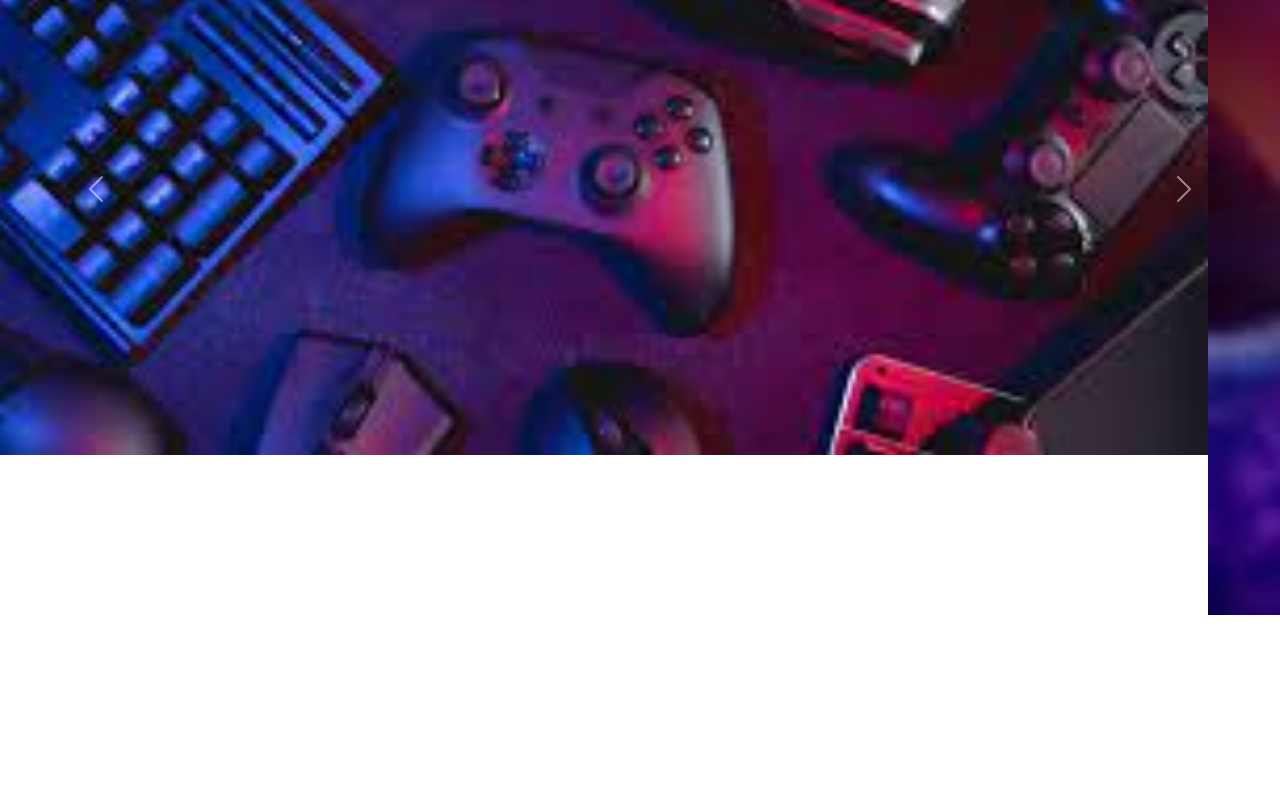
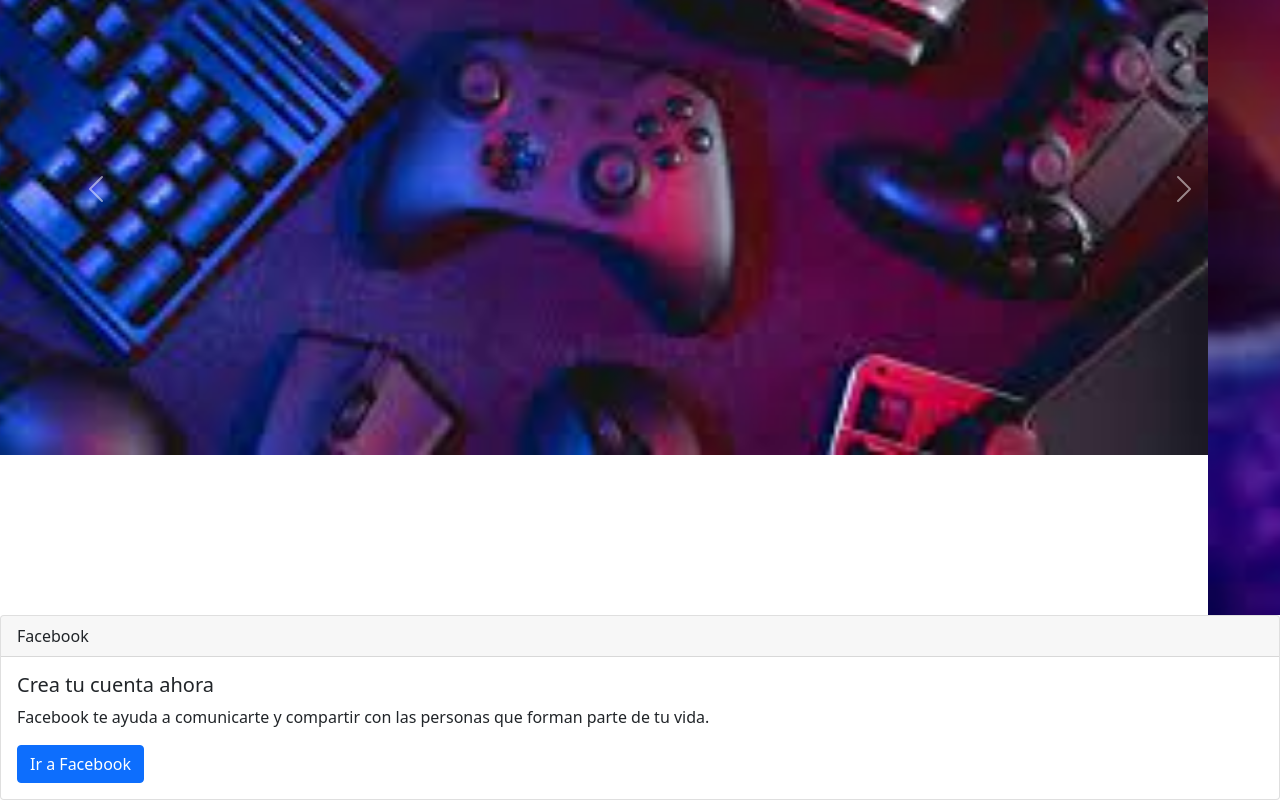
Before and after one commit to DRojas190/practica, a plain HTML site: page index.html in a window 1280 px wide. Shown: the part 925-1725 px from the top of the page. Before the commit the page ends 1540 px from the top, so only its background shows below. Drawn offline with nearby package versions, Linux system fonts and the light colour scheme.

Commit message:
Se agrego un Footer

```diff
--- a/index.html
+++ b/index.html
@@ -99,5 +99,16 @@
         </button>
       </div>
 
+      <div class="card">
+        <div class="card-header">
+          Facebook
+        </div>
+        <div class="card-body">
+          <h5 class="card-title">Crea tu cuenta ahora</h5>
+          <p class="card-text">Facebook te ayuda a comunicarte y compartir con las personas que forman parte de tu vida.</p>
+          <a href="#" class="btn btn-primary">Ir a Facebook</a>
+        </div>
+      </div>
+
 </body>
 </html>
```
